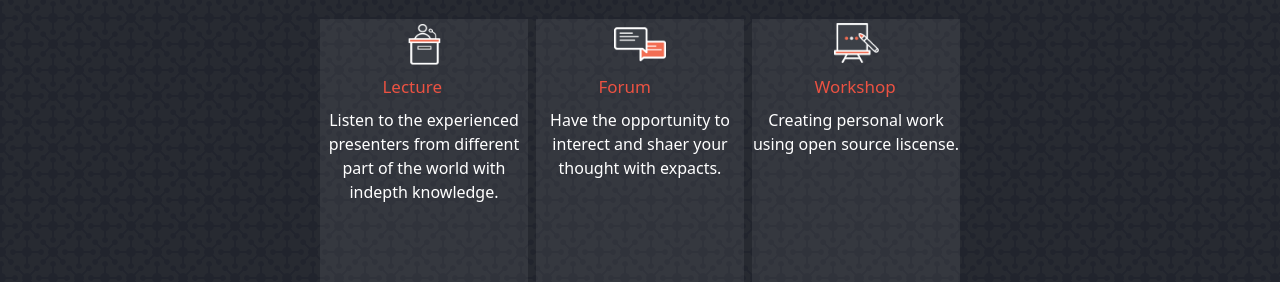
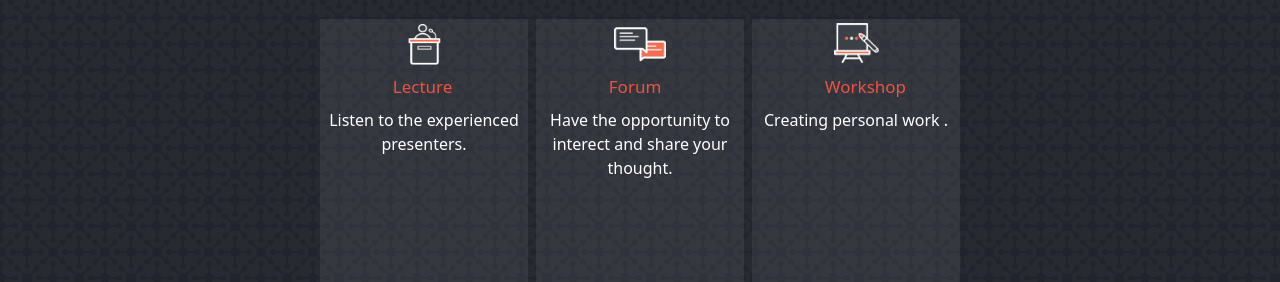
Before and after one commit to MrOmachi/e-comm-white-paper, a plain HTML site: page index.html in a window 1280 px wide. Shown: the part 518-800 px from the top of the page. Drawn offline with nearby package versions, Linux system fonts and the light colour scheme; a web font is replaced by a local one.

Commit message:
Remove excess spacing in the main program section

```diff
--- a/Sass/style.scss
+++ b/Sass/style.scss
@@ -194,11 +194,11 @@ body {
 
       .Program p {
         font-size: 16px;
-        width: 50%;
+        width: 60%;
       }
 
       .Program h2 {
-        width: 40%;
+        width: 30%;
         color: #ec5242;
         padding: 0 10px;
         font-size: 1.5rem;
--- a/index.html
+++ b/index.html
@@ -116,8 +116,7 @@
             <img src="./img/lecture.png" alt="lecture" />
             <h2>Lecture</h2>
             <p>
-              Listen to the experienced presenters from different part of the
-              world with indepth knowledge.
+              Listen to the experienced presenters.
             </p>
           </div>
 
@@ -125,8 +124,7 @@
             <img src="./img/forum.png" alt="forum" />
             <h2>Forum</h2>
             <p>
-              Have the opportunity to interect and shaer your thought with
-              expacts.
+              Have the opportunity to interect and share your thought.
             </p>
           </div>
 
@@ -135,7 +133,7 @@
           >
             <img src="./img/workshop.png" alt="workshop" />
             <h2>Workshop</h2>
-            <p>Creating personal work using open source liscense.</p>
+            <p>Creating personal work .</p>
           </div>
         </div>
 
```
Also changed, not shown: Sass/style.css.
